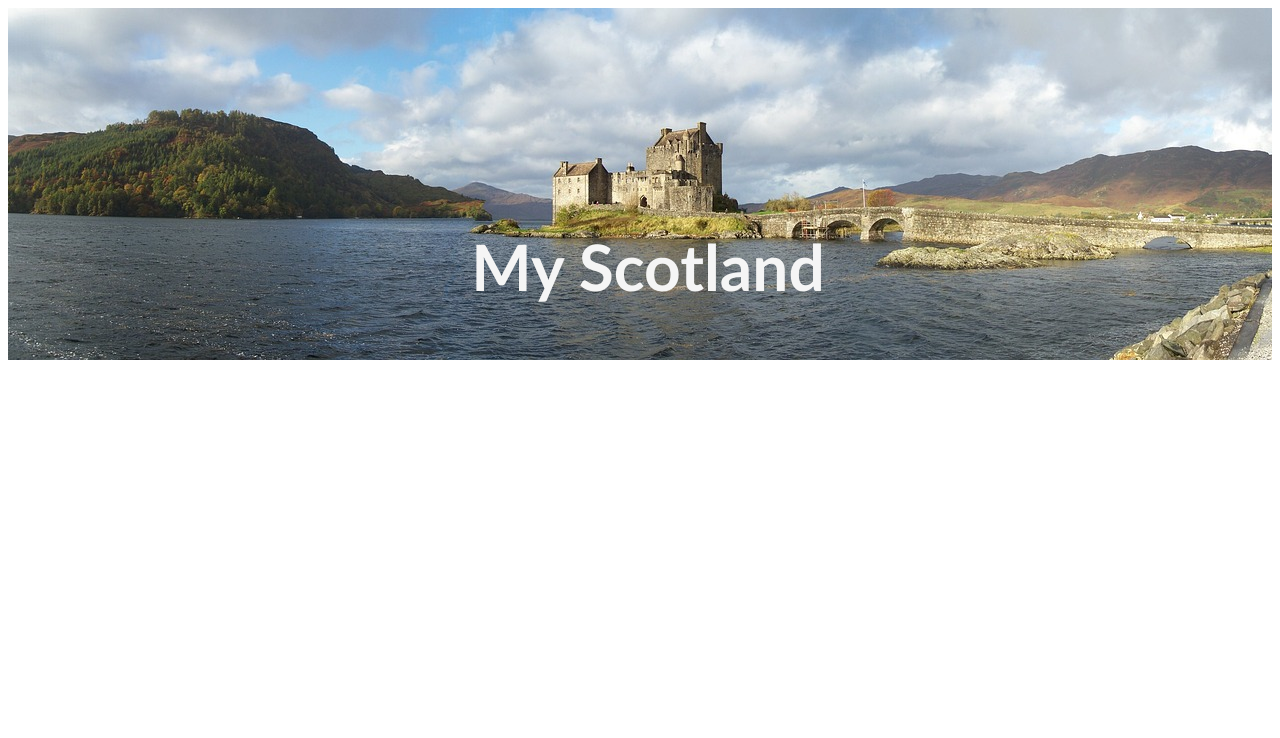
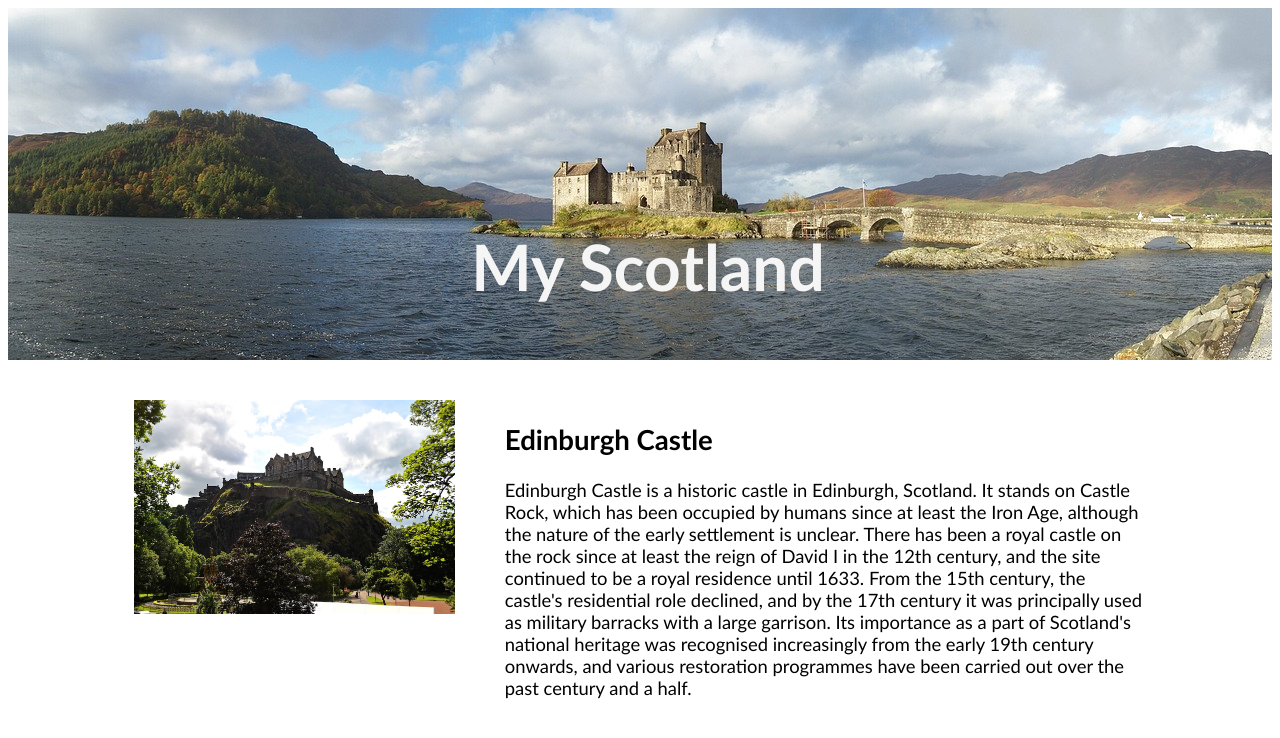
Before and after one commit to 22033Jess/MyScotlandWebpage, a plain HTML site: page index.html in a window 1280 px wide. Drawn offline with Linux system fonts and the light colour scheme.

Commit message:
two-column added

```diff
--- a/index.html
+++ b/index.html
@@ -13,6 +13,14 @@
             My Scotland
         </h1>
     </section>
-    <section class="two-column"></section>
+    <section class="two-column">
+        <div class="image">
+            <img src="./images/edinburgh-castle-959083_1280.jpg" alt="edinburgh castle">
+        </div>
+        <div class="info">
+            <h1>Edinburgh Castle</h1>
+            <P>Edinburgh Castle is a historic castle in Edinburgh, Scotland. It stands on Castle Rock, which has been occupied by humans since at least the Iron Age, although the nature of the early settlement is unclear. There has been a royal castle on the rock since at least the reign of David I in the 12th century, and the site continued to be a royal residence until 1633. From the 15th century, the castle's residential role declined, and by the 17th century it was principally used as military barracks with a large garrison. Its importance as a part of Scotland's national heritage was recognised increasingly from the early 19th century onwards, and various restoration programmes have been carried out over the past century and a half.</P>
+        </div>
+    </section>
 </body>
 </html>
--- a/style.css
+++ b/style.css
@@ -1,5 +1,9 @@
 *{
     font-family: 'Trebuchet MS', 'Lucida Sans Unicode', 'Lucida Grande', 'Lucida Sans', Arial, sans-serif;
+}
+
+img{
+    width: 100%;
 }
 
 .hero-image{
@@ -18,3 +22,16 @@
     width: 100%;
     font-size: 4rem;
 }
+
+.two-column{
+    display: grid;
+    grid-template-columns: 1fr 2fr;
+    gap: 50px;
+    width: 80%;
+    margin: auto;
+    margin-top: 40px;
+}
+
+.info{
+    font-size: 1.15em;
+}
```
